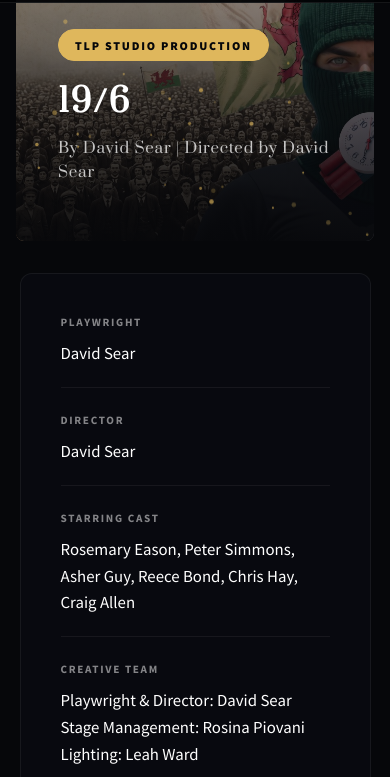
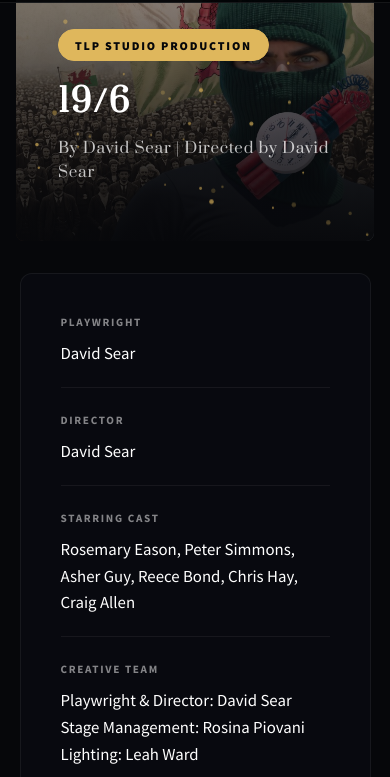
Before and after one commit to caiolaborda/truelifeproductions, a plain HTML site: page play-19-6.html in a window 390 px wide. Shown: the part 67-844 px from the top of the page. Drawn offline with Linux system fonts and the light colour scheme.

Commit message:
fix: apply static CSS right-alignment overrides to play hero backdrops on mobile

```diff
--- a/play-19-6.html
+++ b/play-19-6.html
@@ -162,6 +162,9 @@
                 border-radius: 12px;
                 padding-top: 6rem;
                 padding-bottom: 2.5rem;
+            }
+            .play-hero-bg {
+                background-position: right center !important;
             }
         }
 
```
Also changed, not shown: play-how-to-cry.html (+3 -0 lines), play-mary-stuart.html (+3 -0 lines).
